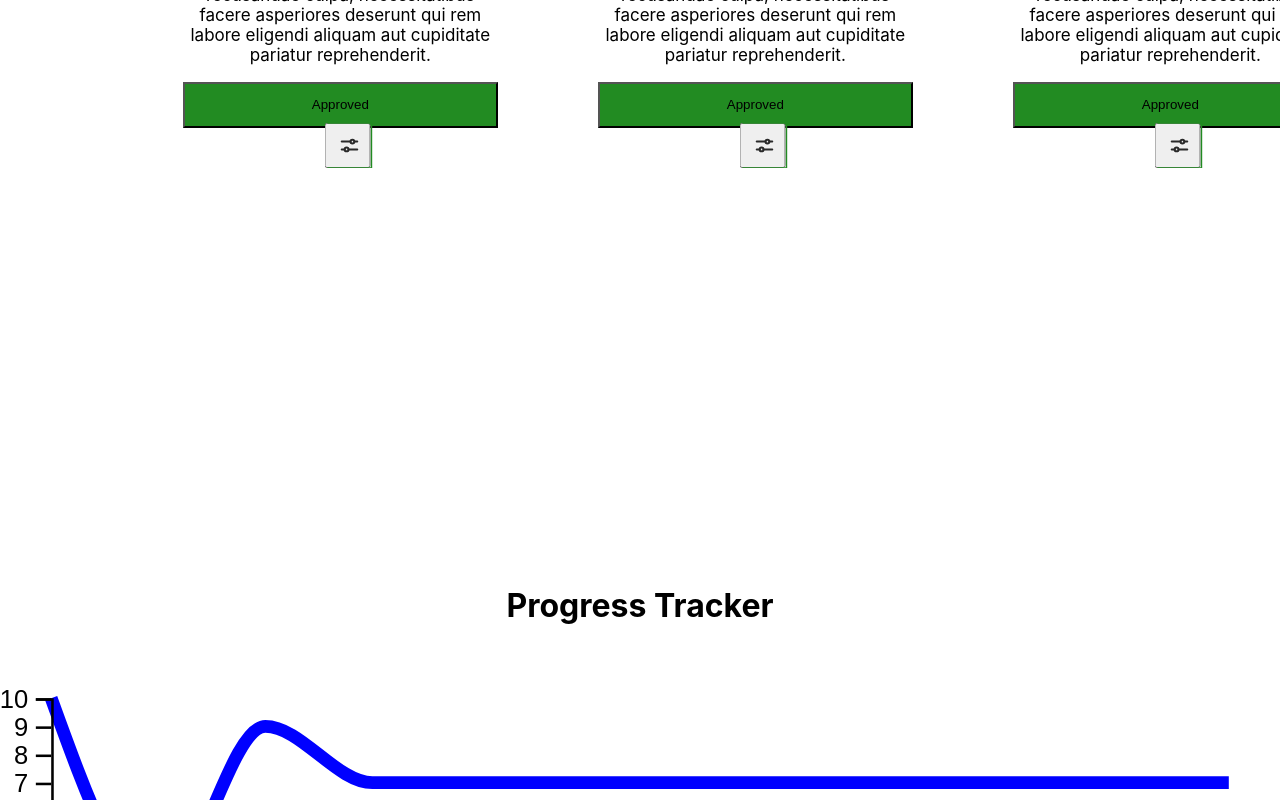
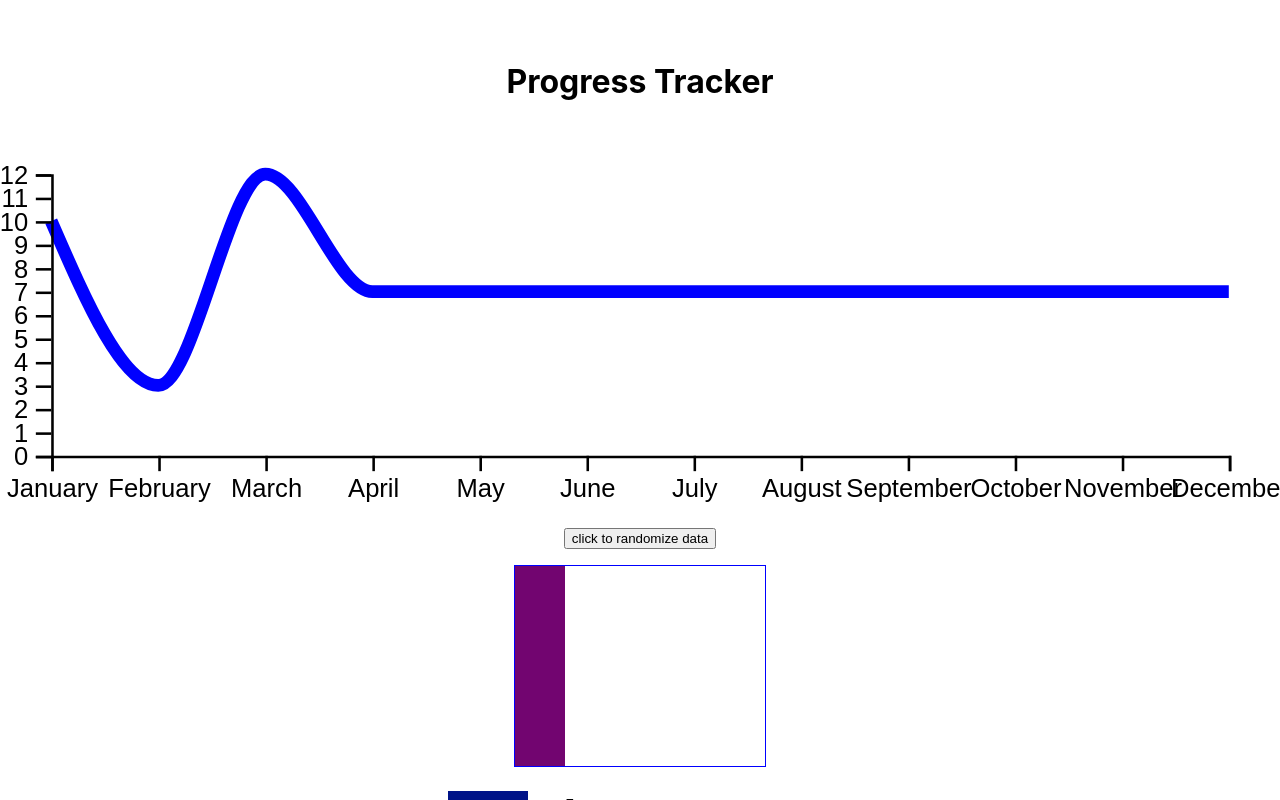
Before and after one commit to DildaarYounglings/S.A.M.S, a React (Create React App) app: page /areas in a window 1280 px wide. Shown: the part 1420-2220 px from the top of the page. Built offline with nearby package versions, Linux system fonts and the light colour scheme; no server answers.

Commit message:
using D3.js,D3-scale.js to manipulate and form the dynamic graph

```diff
--- a/package.json
+++ b/package.json
@@ -8,6 +8,7 @@
     "@testing-library/user-event": "^13.5.0",
     "bootstrap": "^5.3.0",
     "d3": "^7.8.5",
+    "d3-scale": "^4.0.2",
     "firebase": "^9.23.0",
     "react": "^18.2.0",
     "react-dom": "^18.2.0",
--- a/src/components/Bakoven.js
+++ b/src/components/Bakoven.js
@@ -550,7 +550,7 @@ export const Bakoven = () => {
               </div>
             </div>
           </section>
-          <D3SVG_dynamicChartTest/>
+          <D3SVG_dynamicChartTest />
         </div>
       </div>
     </React.Fragment>
@@ -589,7 +589,7 @@ export function D3SVG_dynamicChartTest() {
   const initialData = [
     { name: "January", value: 10 },
     { name: "February", value: 3 },
-    { name: "March", value: 9 },
+    { name: "March", value: 12 },
     { name: "April", value: 7 },
     { name: "May", value: 7 },
     { name: "June", value: 7 },
@@ -610,39 +610,74 @@ export function D3SVG_dynamicChartTest() {
   // 2] Setup random data generator and SVG canvas    ----------//
 
   const newData = function () {
-    const d = chartdata.map(function(d){d.value = Math.floor(Math.random() * (maxValue + 1));return d});
-    return d
+    const d = chartdata.map(function (d) {
+      d.value = Math.floor(Math.random() * (maxValue + 1));
+      return d;
+    });
+    return d;
   };
-
   // 3] Setup functions for Scales    --------------------------//
   useEffect(() => {
     //X-scales
-    const xScale = d3.scalePoint().domain(chartdata.map((d)=> d.name)).range([(0+padding),(width - padding)]);
-    console.log('start - end',xScale("January"),xScale("December"))
+    const xScale = d3
+      .scalePoint()
+      .domain(chartdata.map((d) => d.name))
+      .range([0 + padding, width - padding]);
+    console.log("start - end", xScale("January"), xScale("December"));
     //Y-scales
-    const yScale = d3.scaleLinear().domain([0,d3.max(chartdata,function(d){return d.value})]).range([(height - padding),(0 + padding)]);
-    console.log('start - end',yScale(10),yScale(0));
+    const yScale = d3
+      .scaleLinear()
+      .domain([
+        0,
+        d3.max(chartdata, function (d) {
+          return d.value;
+        }),
+      ])
+      .range([height - padding, 0 + padding]);
+    console.log("start - end", yScale(10), yScale(0));
     // 4] Setup functions to draw lines    -----------------------//
-    const line = d3.line().x((d)=> xScale(d.name)).y((d)=> yScale(d.value)).curve(d3.curveMonotoneX);
-    console.log('chart draw commands', line(chartdata));
-     // 5] Draw line    -------------------------------------------//
-     d3.select(svgRef.current).select('path').attr('d',(value) => line(chartdata)).attr('fill','none').attr('stroke','blue')
-     // 6] Setup functions to draw 'X' and 'Y' Axes    ------------//
-     const xAxis = d3.axisBottom(xScale);
-     const yAxis = d3.axisLeft(yScale);
-     // 7] Draw X and Y axes   ------------------------------------//
-     d3.select('#xaxis').remove();
-     d3.select(svgRef.current).append('g').attr('transform',`translate(0,${height - padding})`).attr('id','xaxis').call(xAxis);
-     d3.select('#yaxis').remove();
-     d3.select(svgRef.current).append('g').attr('transform',`translate(${padding},0)`).attr('id','yaxis').call(yAxis);
-  },[chartdata])
+    const line = d3
+      .line()
+      .x((d) => xScale(d.name))
+      .y((d) => yScale(d.value))
+      .curve(d3.curveMonotoneX);
+    console.log("chart draw commands", line(chartdata));
+    // 5] Draw line    -------------------------------------------//
+    d3.select(svgRef.current)
+      .select("path")
+      .attr("d", (value) => line(chartdata))
+      .attr("fill", "none")
+      .attr("stroke", "blue");
+    // 6] Setup functions to draw 'X' and 'Y' Axes    ------------//
+    const xAxis = d3.axisBottom(xScale);
+    const yAxis = d3.axisLeft(yScale);
+    // 7] Draw X and Y axes   ------------------------------------//
+    d3.select("#xaxis").remove();
+    d3.select(svgRef.current)
+      .append("g")
+      .attr("transform", `translate(0,${height - padding})`)
+      .attr("id", "xaxis")
+      .call(xAxis);
+    d3.select("#yaxis").remove();
+    d3.select(svgRef.current)
+      .append("g")
+      .attr("transform", `translate(${padding},0)`)
+      .attr("id", "yaxis")
+      .call(yAxis);
+  }, [chartdata]);
 
   return (
     <React.Fragment>
-      <div style={{backgroundColor:"white"}}>
+      <div style={{ backgroundColor: "white" }}>
         <h1>Progress Tracker</h1>
-        <svg ref={svgRef} style={{backgroundColor:"white"}} id="chart" viewBox="0 0 500 150">
-          <path d="" fill="none" stroke="blue" strokeWidth="5" />
+        <svg
+          ref={svgRef}
+          style={{ backgroundColor: "white" }}
+          id="chart"
+          viewBox="0 0 500 150"
+        >
+          <desc>Hello</desc>
+          <path d="" fill="white" stroke="blue" strokeWidth="5" />
         </svg>
         <p>
           <button type="button" onClick={() => setChartdata(newData())}>
@@ -650,6 +685,44 @@ export function D3SVG_dynamicChartTest() {
           </button>
         </p>
       </div>
+      <DynamicBarChart_SVG/>
     </React.Fragment>
   );
 }
+export const DynamicBarChart_SVG = function () {
+  const initialData = [
+    {id:"d1",value:10,region:'USA'},
+    {id:"d2",value:11,region:'India'},
+    {id:"d3",value:12,region:'China'},
+    {id:"d4",value:16,region:'Germany'},
+  ]
+  const svgRef = useRef();
+  const [chartData,setChartdata] = useState(initialData);
+  function handleCreateBarChart(){
+    const svgRef_container = d3.select(svgRef.current).classed('svgRef_container',true);
+    const svgRef_bars = svgRef_container.selectAll('.bar').data(chartData).enter().append('rect').classed('svgRef_bars',true).attr('width',`${50}px`).attr('height',d => (d.value * 15));
+  }
+  useEffect(() => {
+      handleCreateBarChart();
+    },[chartData])
+  return (
+    <React.Fragment>
+      <style>
+        {`
+            .svgRef_container{
+              width:250px;
+              height:200px;
+              border:1px solid blue;
+            }
+            .svgRef_bars{
+              fill: #720570;
+            }
+        `}
+      </style>
+      <div>
+        <svg ref={svgRef}>
+        </svg>
+      </div>
+    </React.Fragment>
+  );
+};
--- a/src/components/MapView.js
+++ b/src/components/MapView.js
@@ -10,7 +10,7 @@ import {
   ProgressTrackerBtnSVG,
   SettingsBtnSVG,
 } from "./AllSvgs";
-import { Bakoven, D3SVG_dynamicChartTest } from "./Bakoven";
+import { Bakoven} from "./Bakoven";
 
 export const Navigation = () => {
   const navigationItemsArray = [
@@ -140,7 +140,6 @@ export const Navigation = () => {
 export const MapView = () => {
   return (
     <React.Fragment>
-      <D3SVG_dynamicChartTest/>
       <Bakoven/>
       <div style={{ backgroundColor: "white" }}>
         <div
```
Also changed, not shown: 2 other files (tests, documents, lock files or other folders).
